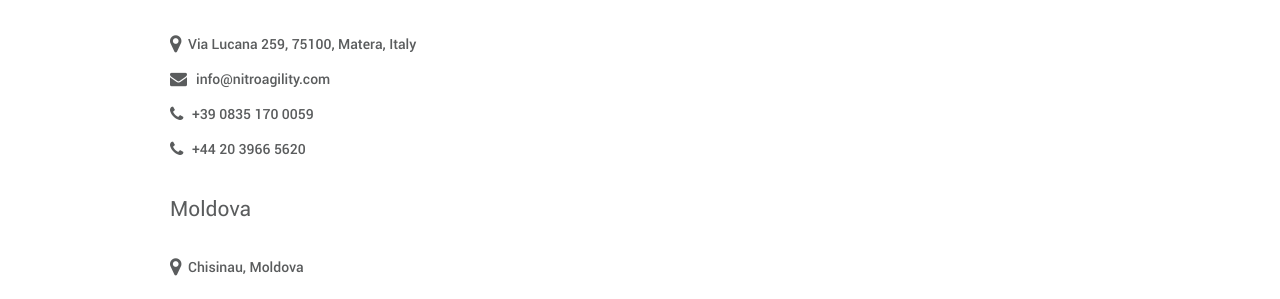
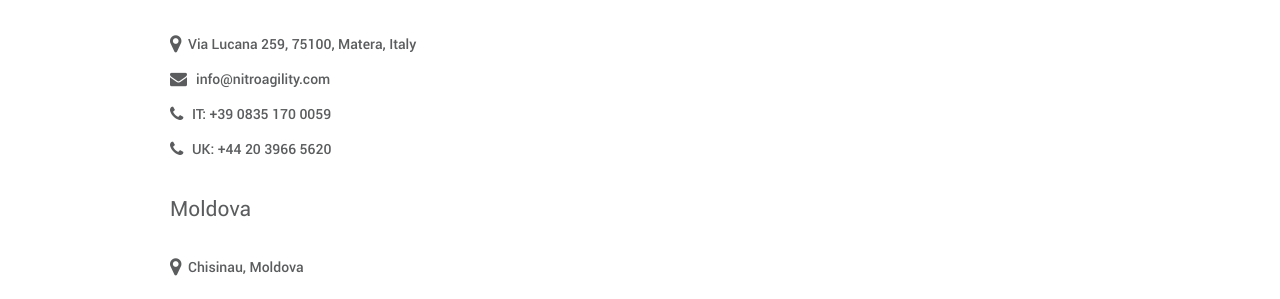
Before and after one commit to NitroAgility/nitroagility.github.io, a Jekyll site: the page built from contacts.html, in a window 1280 px wide. Shown: the part 444-743 px from the top of the page. Built offline with Jekyll 4.4.1, drawn with Linux system fonts in a browser that asks for light colours.

```diff
--- a/contacts.html
+++ b/contacts.html
@@ -21,11 +21,11 @@ key: contacts
         </ul>
 
         <ul class="phone-info">
-            <li><a href="tel:{{ site.data.company.contact_details.italy.phone-it }}">{{ site.data.company.contact_details.italy.phone-it }}</a></li>
+            <li><a href="tel:{{ site.data.company.contact_details.italy.phone-it }}">IT: {{ site.data.company.contact_details.italy.phone-it }}</a></li>
         </ul>
 
         <ul class="phone-info">
-            <li><a href="tel:{{ site.data.company.contact_details.italy.phone-uk }}">{{ site.data.company.contact_details.italy.phone-uk }}</a></li>
+            <li><a href="tel:{{ site.data.company.contact_details.italy.phone-uk }}">UK: {{ site.data.company.contact_details.italy.phone-uk }}</a></li>
         </ul>
 
         </br>
```
